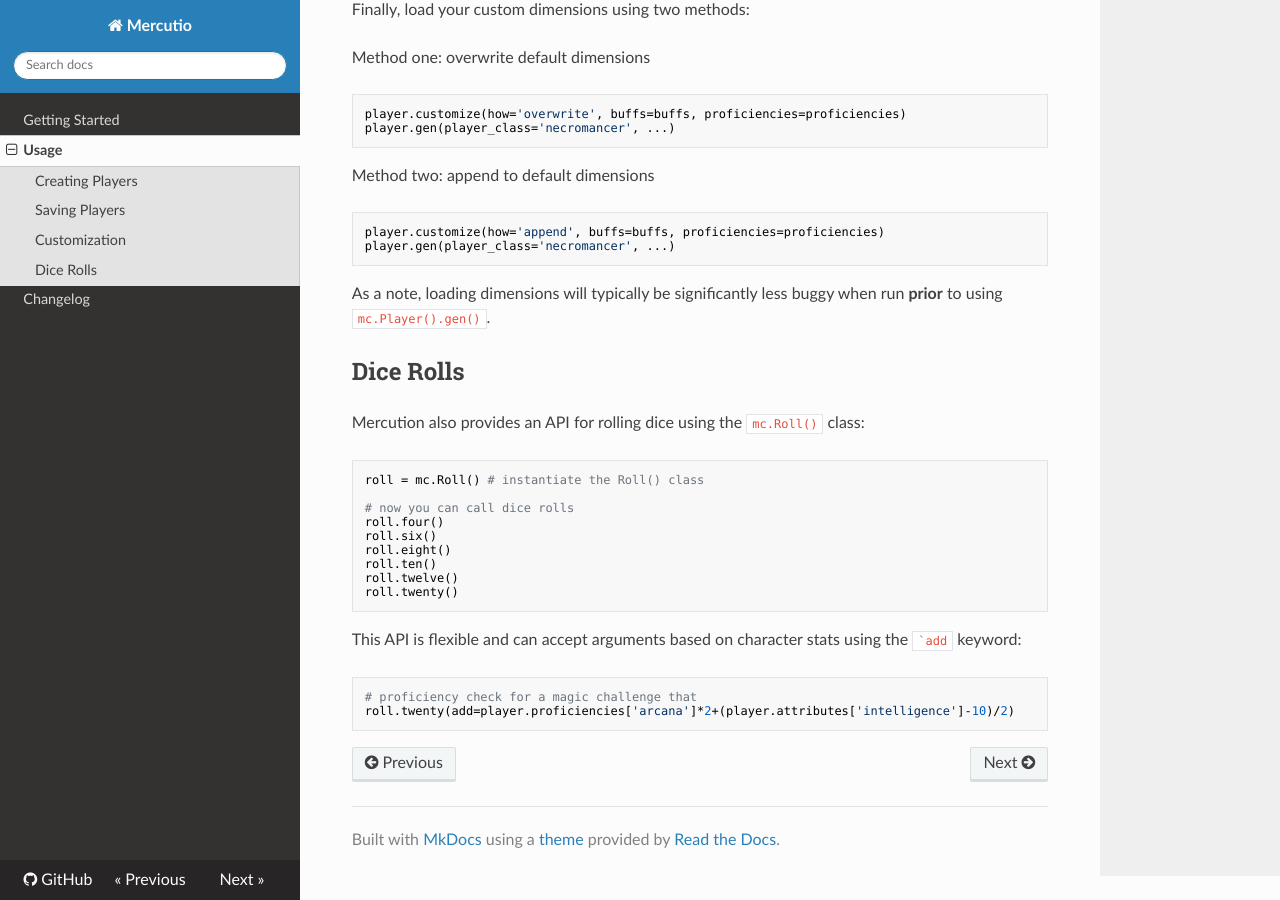
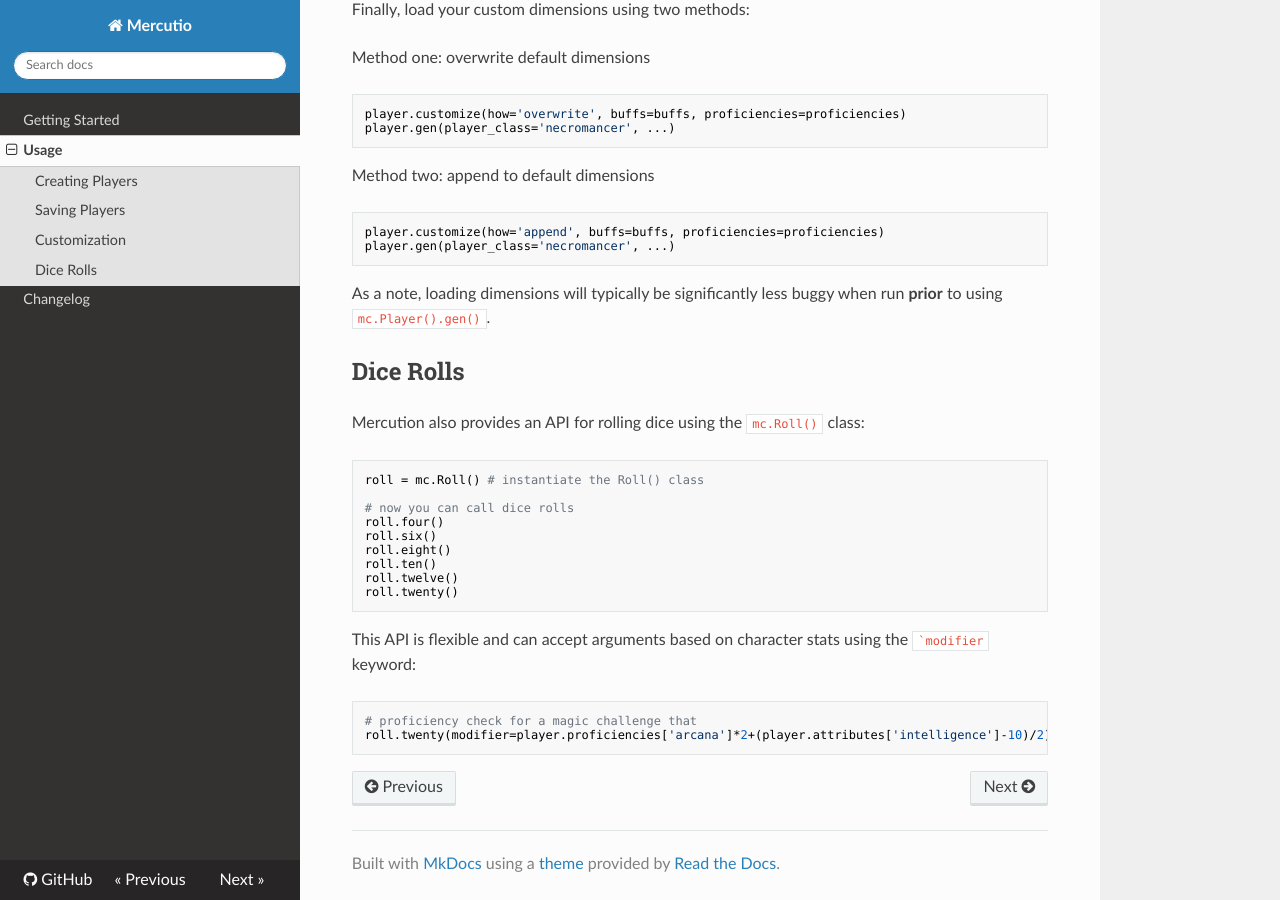
Before and after one commit to signebedi/mercutio, an MkDocs documentation site: the page built from docs/usage.md, in a window 1280 px wide and 900 px high, scrolled down 2841 px. Built offline with MkDocs 1.6.1, drawn with Linux system fonts in a browser that asks for light colours; nearby versions of some CDN libraries.

Commit message:
Docs: updated usage notes for Roll modifiers

`````diff
--- a/docs/usage.md
+++ b/docs/usage.md
@@ -150,9 +150,9 @@ roll.twelve()
 roll.twenty()
 ```
 
-This API is flexible and can accept arguments based on character stats using the ````add``` keyword:
+This API is flexible and can accept arguments based on character stats using the ````modifier``` keyword:
 
 ```python
 # proficiency check for a magic challenge that
-roll.twenty(add=player.proficiencies['arcana']*2+(player.attributes['intelligence']-10)/2)
+roll.twenty(modifier=player.proficiencies['arcana']*2+(player.attributes['intelligence']-10)/2)
 ```
`````
